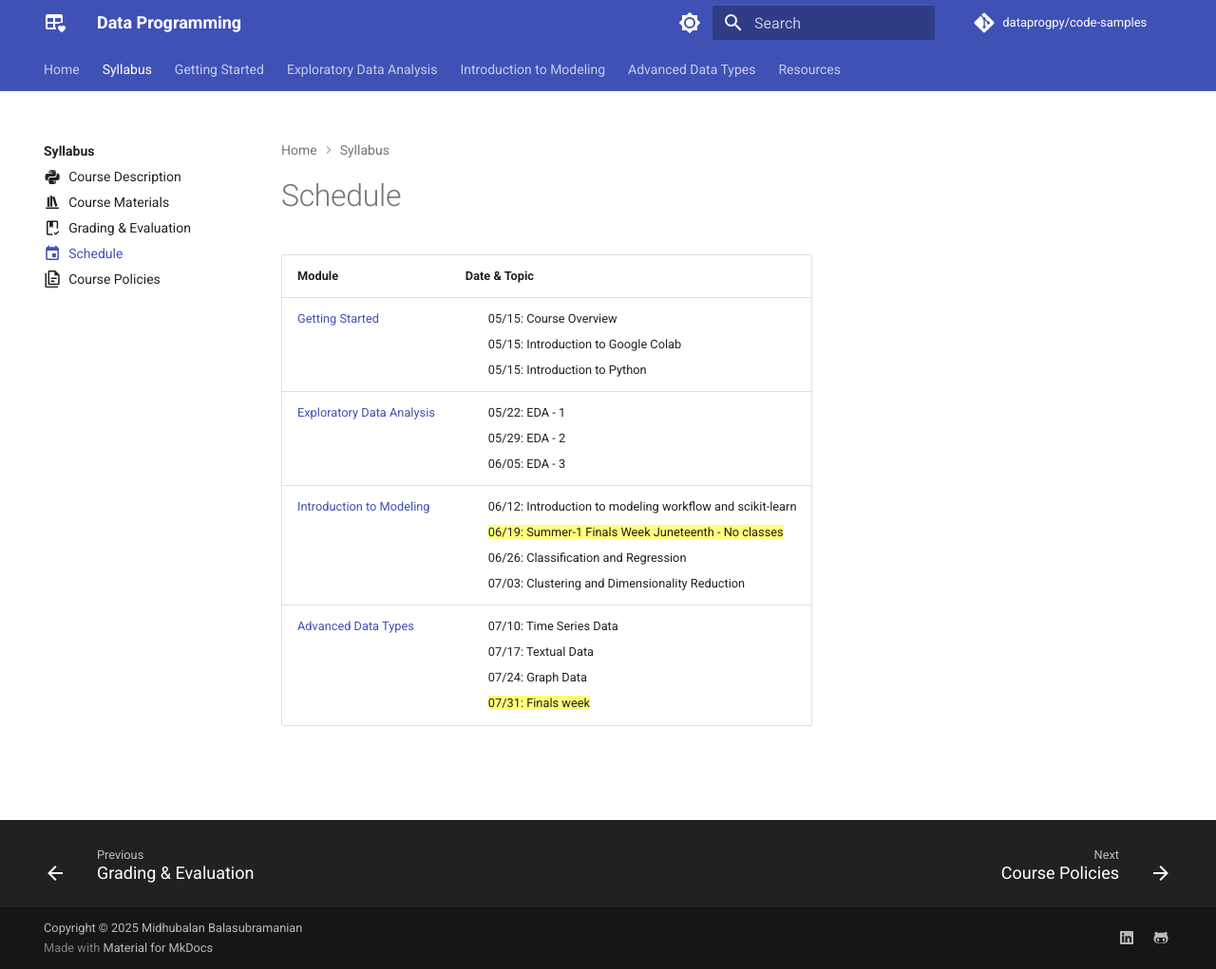
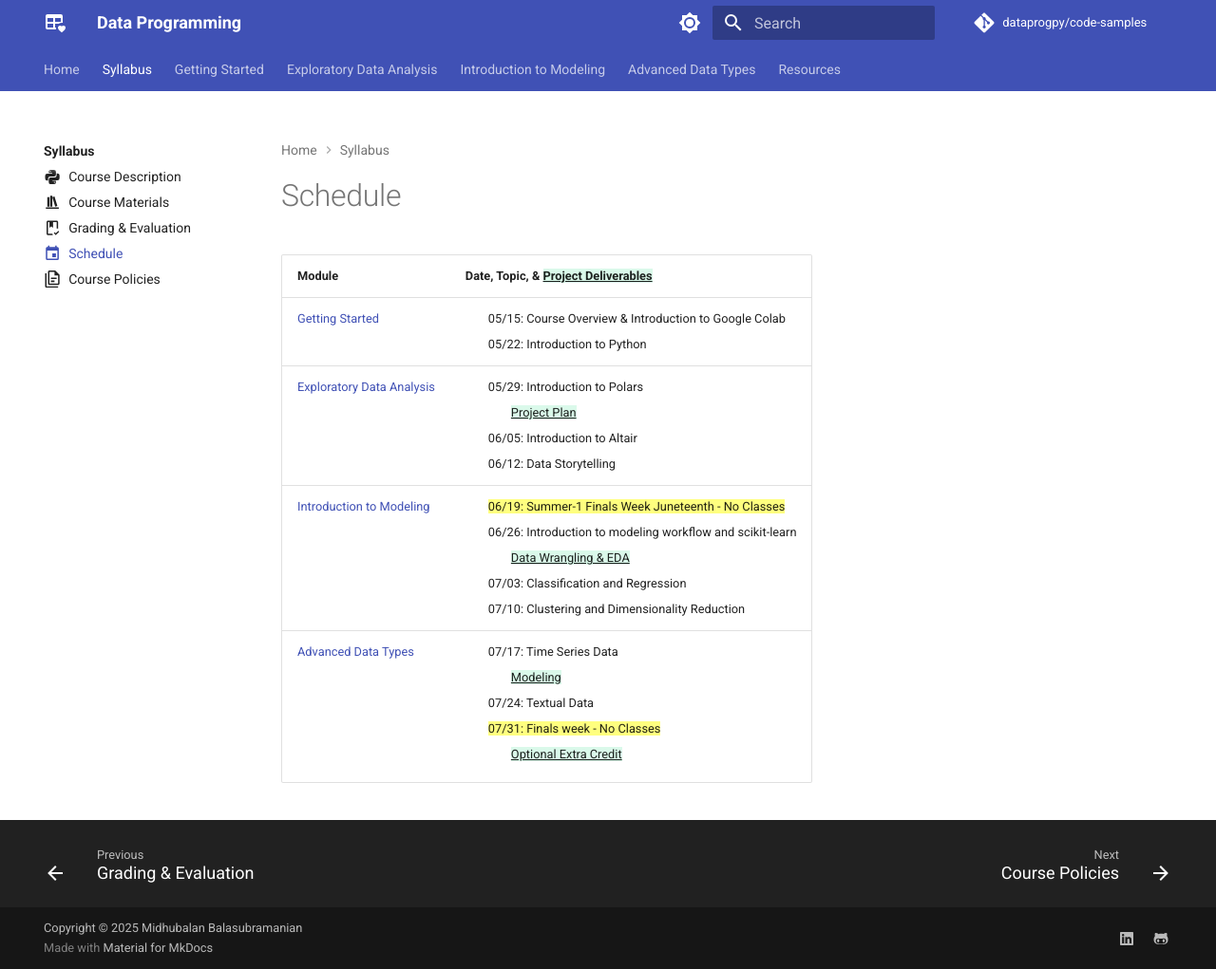
Before and after one commit to dataprogpy/dataprogpy.github.io, an MkDocs documentation site: the page built from docs/syllabus/schedule.md, in a window 1280 px wide and 1021 px high. Shown: the whole window at 95% size. Built offline with MkDocs 1.6.1 and Material for MkDocs 9.7.7, drawn with Linux system fonts in a browser that asks for light colours; comment, search, counter and statistics services are not loaded.

Commit message:
Update Schedule

```diff
--- a/docs/syllabus/schedule.md
+++ b/docs/syllabus/schedule.md
@@ -10,7 +10,7 @@ hide:
   <thead>
     <tr>
       <th >Module </th>
-      <th >Date & Topic</th>
+      <th >Date, Topic, & {++Project Deliverables++}</th>
     </tr>
   </thead>
   <tbody>
@@ -20,9 +20,8 @@ hide:
         </td>
         <td>
             <ul style="list-style-type: none">
-                <li> 05/15: Course Overview</li>
-                <li> 05/15: Introduction to Google Colab</li>
-                <li> 05/15: Introduction to Python</li>
+                <li> 05/15: Course Overview & Introduction to Google Colab</li>
+                <li> 05/22: Introduction to Python</li>
             </ul>
         </td>
     </tr>
@@ -32,9 +31,13 @@ hide:
         </td>
         <td>
             <ul style="list-style-type: none">
-                <li>05/22: EDA - 1</li>
-                <li>05/29: EDA - 2</li>
-                <li>06/05: EDA - 3</li>
+                <li>05/29: Introduction to Polars
+                <ul style="list-style-type: none">
+                 <li>{++Project Plan++}</li>
+                 </ul>
+                </li>
+                <li>06/05: Introduction to Altair</li>
+                <li>06/12: Data Storytelling</li>
             </ul>
         </td>
     </tr>
@@ -44,10 +47,14 @@ hide:
         </td>
         <td>
             <ul style="list-style-type: none">
-                <li>06/12: Introduction to modeling workflow and scikit-learn</li>
-                <li>{==06/19: Summer-1 Finals Week Juneteenth - No classes==}</li>
-                <li>06/26: Classification and Regression</li>
-                <li>07/03: Clustering and Dimensionality Reduction</li>
+                <li>{==06/19: Summer-1 Finals Week Juneteenth - No Classes==}</li>
+                <li>06/26: Introduction to modeling workflow and scikit-learn
+                    <ul style="list-style-type: none">
+                    <li>{++Data Wrangling & EDA++}</li>
+                    </ul>
+                </li>
+                <li>07/03: Classification and Regression</li>
+                <li>07/10: Clustering and Dimensionality Reduction</li>
             </ul>
         </td>
     </tr>
@@ -57,11 +64,20 @@ hide:
         </td>
         <td>
             <ul style="list-style-type: none">
-                <li>07/10: Time Series Data</li>
-                <li>07/17: Textual Data</li>
-                <li>07/24: Graph Data</li>
-                <li>{==07/31: Finals week==}</li>
-            </ul></td>
+                <li >
+                    07/17: Time Series Data
+                    <ul style="list-style-type: none">
+                    <li>{++Modeling++}</li>
+                    </ul>
+                </li>
+                <li>07/24: Textual Data</li>
+                <li>{==07/31: Finals week - No Classes==}
+                <ul style="list-style-type: none">
+                <li> {++Optional Extra Credit++}</li>
+                </ul>
+                </li>
+            </ul>
+        </td>
     </tr>
   </tbody>
 </table>
```
